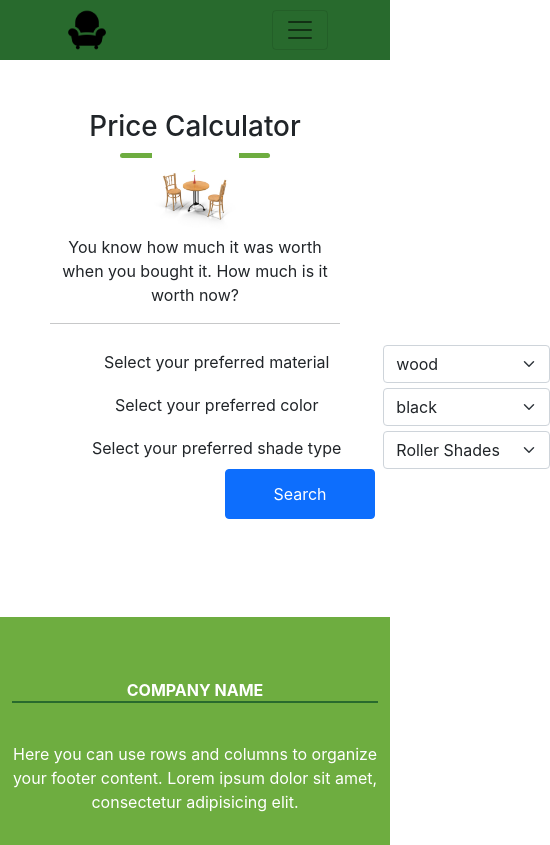
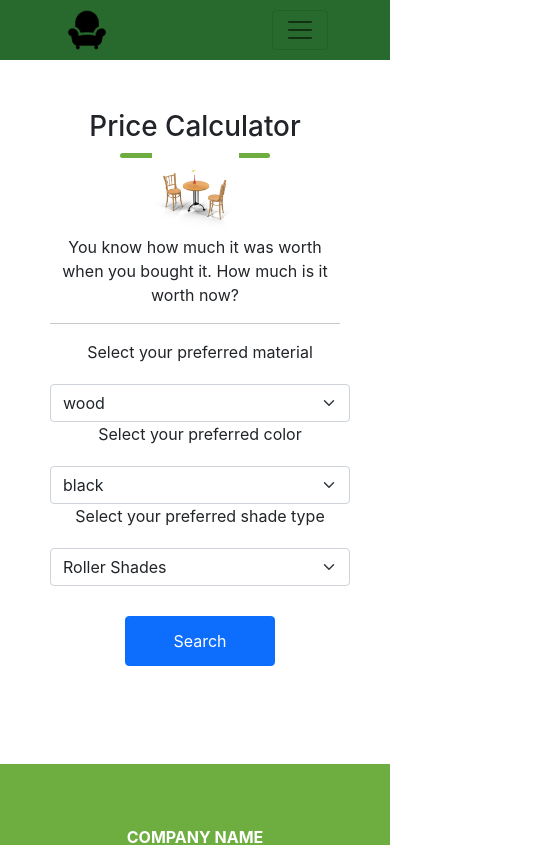
Before and after one commit to A-K-M-Fozlol-Hoq/vsag-client, a React (Create React App) app: page /calculator in a window 390 px wide. Shown: the top 845 px of the page, 550 px wide, since content can reach past the window. Built offline with nearby package versions, Linux system fonts and the light colour scheme.

Commit message:
get quote on progress

```diff
--- a/src/components/Calculator/Calculator.css
+++ b/src/components/Calculator/Calculator.css
@@ -3,7 +3,6 @@
 }
 .calculator-wrapper .single-option select {
   margin-top: 5px;
-  /* width: 50%; */
 }
 .calculator-wrapper .single-option {
   display: grid;
@@ -15,11 +14,23 @@
 .calculator-wrapper .all-options {
   width: 500px;
   margin: 0 auto 0;
-  /* display: grid;
-  grid-template-columns: 1fr 1fr;
-  grid-gap: 50px; */
 }
 .calculator-wrapper .selected-image {
   width: 30%;
   margin: -30px 35% 0;
 }
+
+@media screen and (max-width: 650px) {
+  .calculator-wrapper .all-options {
+    width: 300px;
+  }
+  .calculator-wrapper .single-option {
+    display: block;
+  }
+  .calculator-wrapper .single-option select {
+    margin-top: 20px;
+  }
+  .calculator-wrapper .search-button {
+    margin-top: 30px;
+  }
+}
--- a/src/components/Calculator/Calculator.js
+++ b/src/components/Calculator/Calculator.js
@@ -55,7 +55,7 @@ shade type -> Roller Shades,Solar Shades, Cellular Shades, Vertical Cellular Sha
               </select>
             </div>
             <button
-              className="btn btn-primary"
+              className="btn btn-primary search-button"
               style={{ height: '50px', width: '150px' }}
             >
               Search
```
Also changed, not shown: src/components/Calculator/SelectProduct.css (+0 -19 lines).
